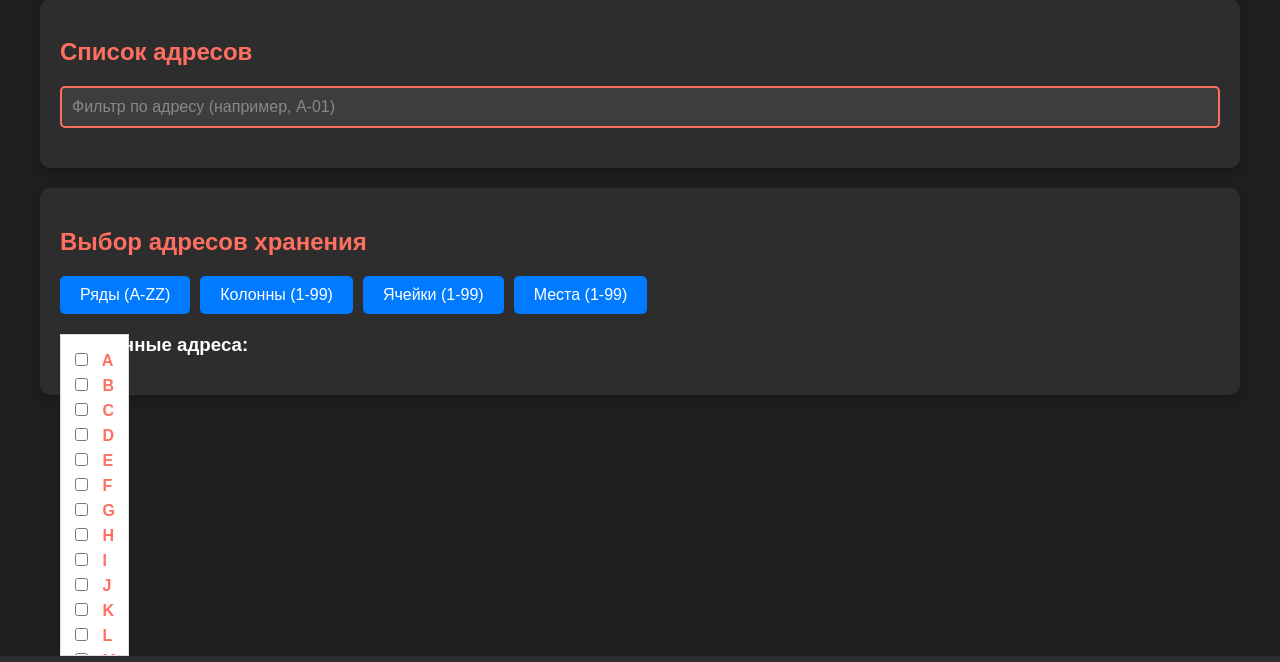
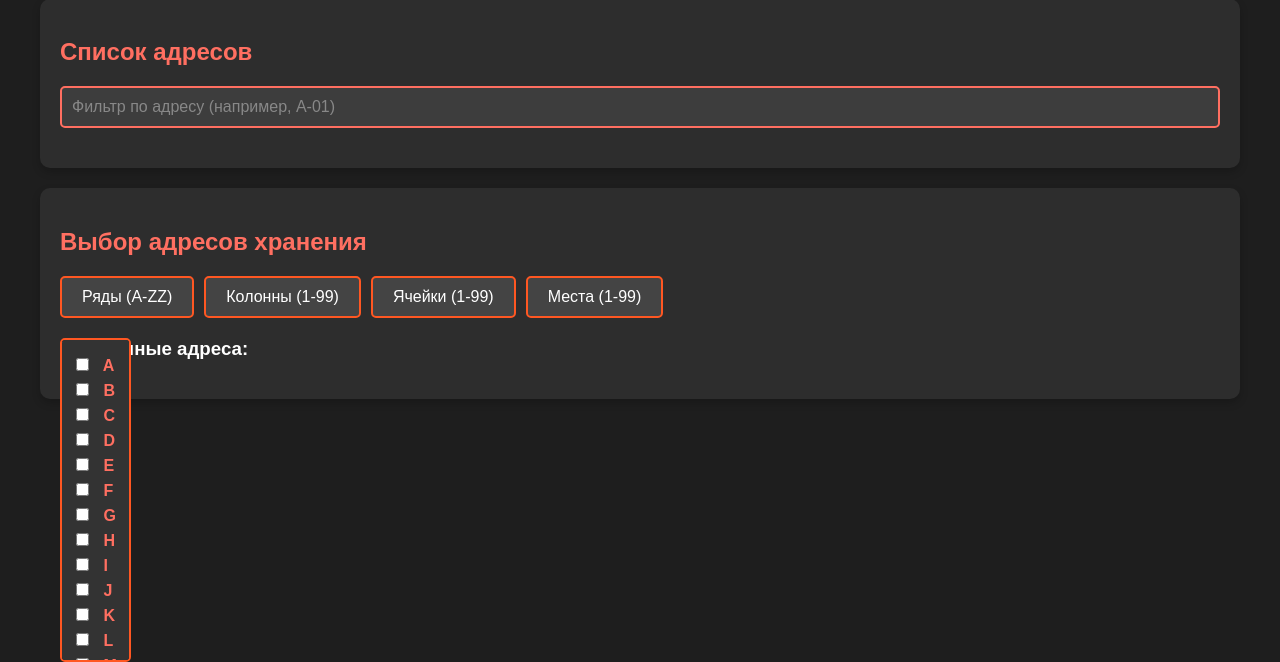
Before and after one commit to lenlen1980/calculator, a Flask app: page / in a window 1280 px wide, after a click on "Ряды (A-ZZ)". Shown: the part 589-1251 px from the top of the page. Run offline with Flask 3, Linux system fonts and the light colour scheme.

Commit message:
новый код

```diff
--- a/static/script.js
+++ b/static/script.js
@@ -37,17 +37,10 @@ function initDropdown(dropdownId, items, type) {
 
     dropdown.innerHTML = items.map(item => `
         <label>
-            <input type="checkbox" class="dropdown-checkbox" data-type="${type}" value="${item}">
+            <input type="checkbox" class="dropdown-checkbox" data-type="${type}" value="${item}" onclick="handleSelection(this, '${type}')">
             ${item}
         </label>
     `).join('');
-
-    // Обработка выбора
-    dropdown.addEventListener('change', (event) => {
-        if (event.target.classList.contains('dropdown-checkbox')) {
-            handleSelection(event.target, type);
-        }
-    });
 }
 
 // Обработка выбора
--- a/static/style.css
+++ b/static/style.css
@@ -170,26 +170,29 @@ button:hover {
 
 .button-group button {
     padding: 10px 20px;
-    background-color: #007bff;
-    color: white;
-    border: none;
+    background-color: #444; /* Темный фон кнопок */
+    color: white; /* Белый текст */
+    border: 2px solid #ff5722; /* Яркая окантовка */
     border-radius: 5px;
     cursor: pointer;
+    transition: background-color 0.3s ease;
 }
 
 .button-group button:hover {
-    background-color: #0056b3;
+    background-color: #ff5722; /* Подсветка при наведении */
 }
 
 .dropdown {
     display: none;
     position: absolute;
-    background-color: white;
-    border: 1px solid #ddd;
+    background-color: #333; /* Темный фон */
+    border: 2px solid #ff5722; /* Яркая оранжевая окантовка */
+    border-radius: 5px;
     padding: 10px;
     max-height: 300px;
     overflow-y: auto;
     z-index: 1000;
+    color: white; /* Белые буквы */
 }
 
 .dropdown label {
@@ -200,16 +203,18 @@ button:hover {
 
 .dropdown-checkbox {
     margin-right: 10px;
+    accent-color: #ff5722; /* Цвет чекбокса */
 }
 
 #selectedAddresses {
     margin-top: 20px;
+    color: white; /* Белый текст */
 }
 
 .selected-address {
     padding: 10px;
-    background-color: #f9f9f9;
-    border: 1px solid #ddd;
+    background-color: #444; /* Темный фон */
+    border: 2px solid #ff5722; /* Яркая окантовка */
     border-radius: 5px;
     margin-bottom: 10px;
 }
```
